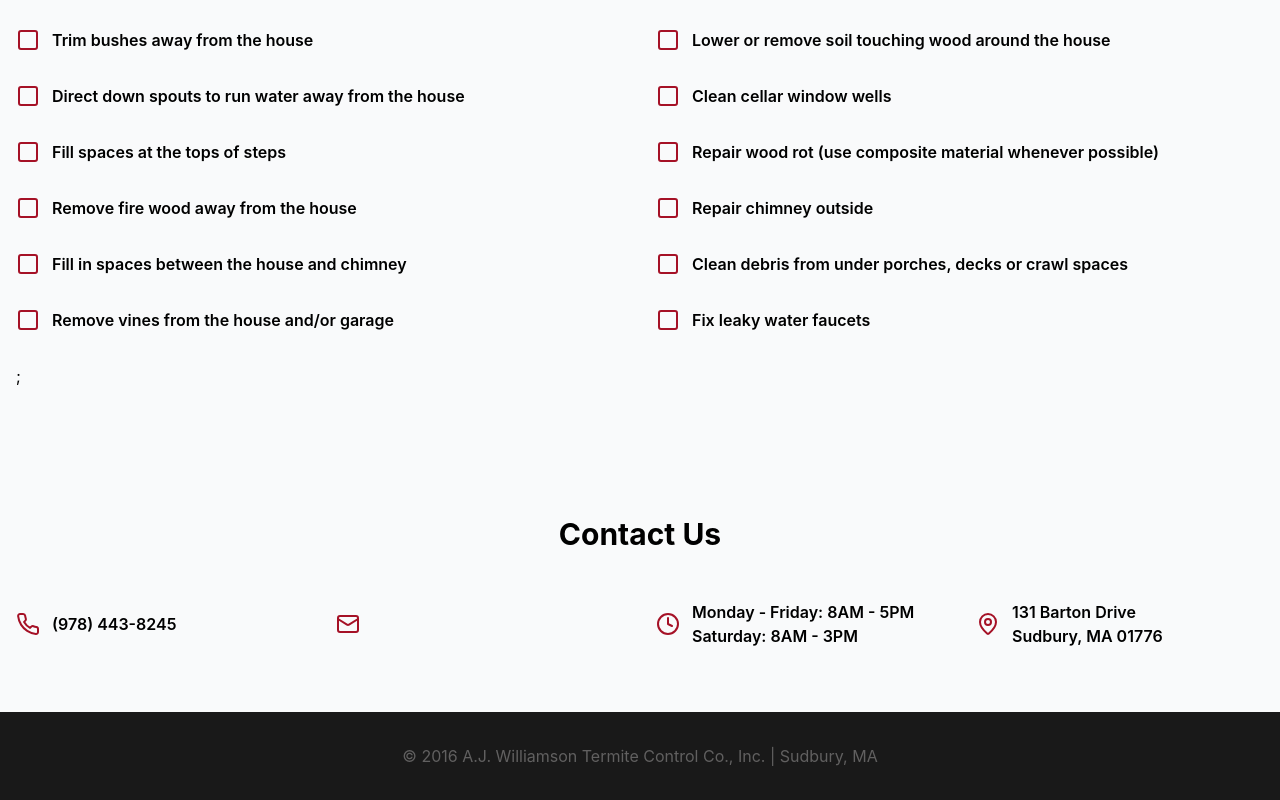
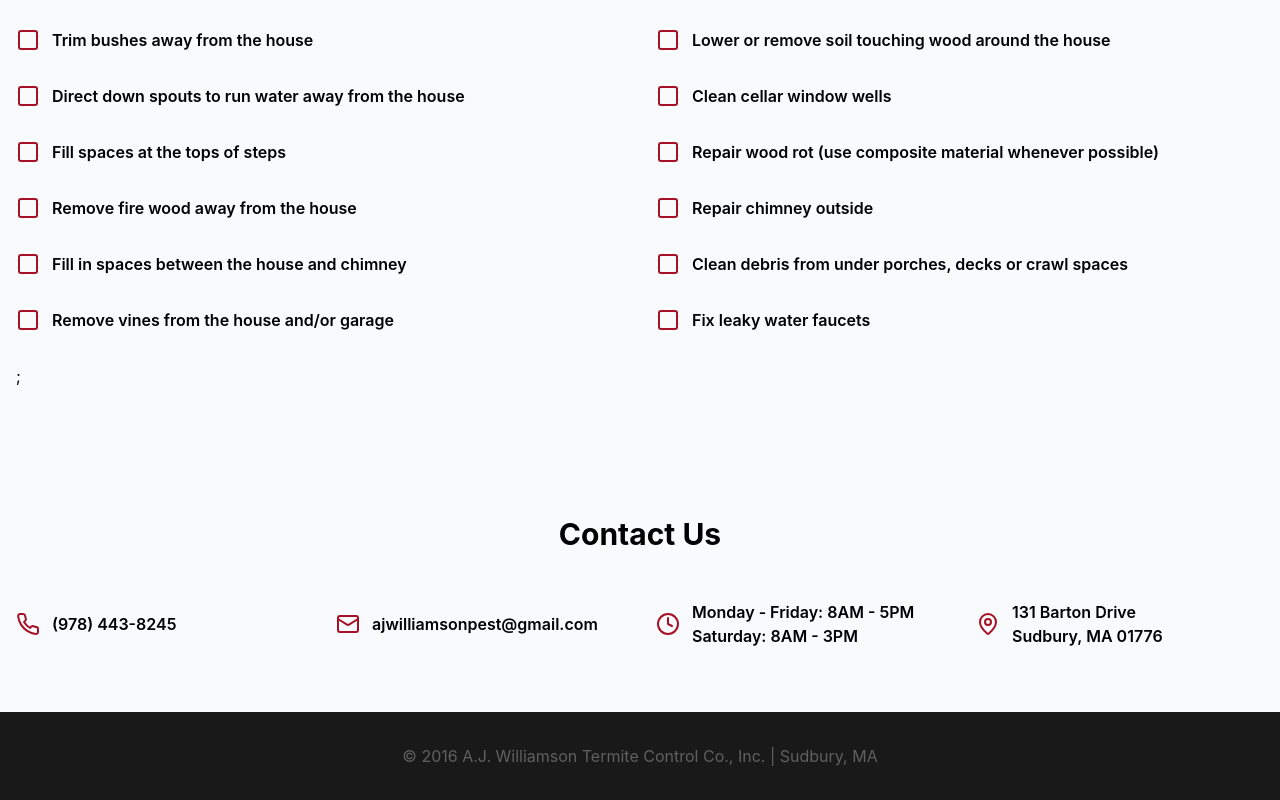
Before and after one commit to akchdhry/ajw-pest-website, a React (Create React App) app: page / in a window 1280 px wide. Shown: the part 1779-2579 px from the top of the page. Built offline with nearby package versions, Linux system fonts and the light colour scheme.

Commit message:
Added Email with mailto link

```diff
--- a/src/App.js
+++ b/src/App.js
@@ -196,10 +196,10 @@ const PestControlWebsite = () => {
               <Phone className="w-6 h-6 text-pest-red" />
               <span>(978) 443-8245</span>
             </a>
-            <div className="flex items-center space-x-3">
+            <a href='mailto:ajwilliamsonpest@gmail.com' className="flex items-center space-x-3">
               <Mail className="w-6 h-6 text-pest-red" />
-              <span></span>
-            </div>
+              <span>ajwilliamsonpest@gmail.com</span>
+            </a>
             <div className="flex items-center space-x-3">
               <Clock className="w-6 h-6 text-pest-red" />
               <span>Monday - Friday: 8AM - 5PM <br></br> Saturday: 8AM - 3PM</span>
```
